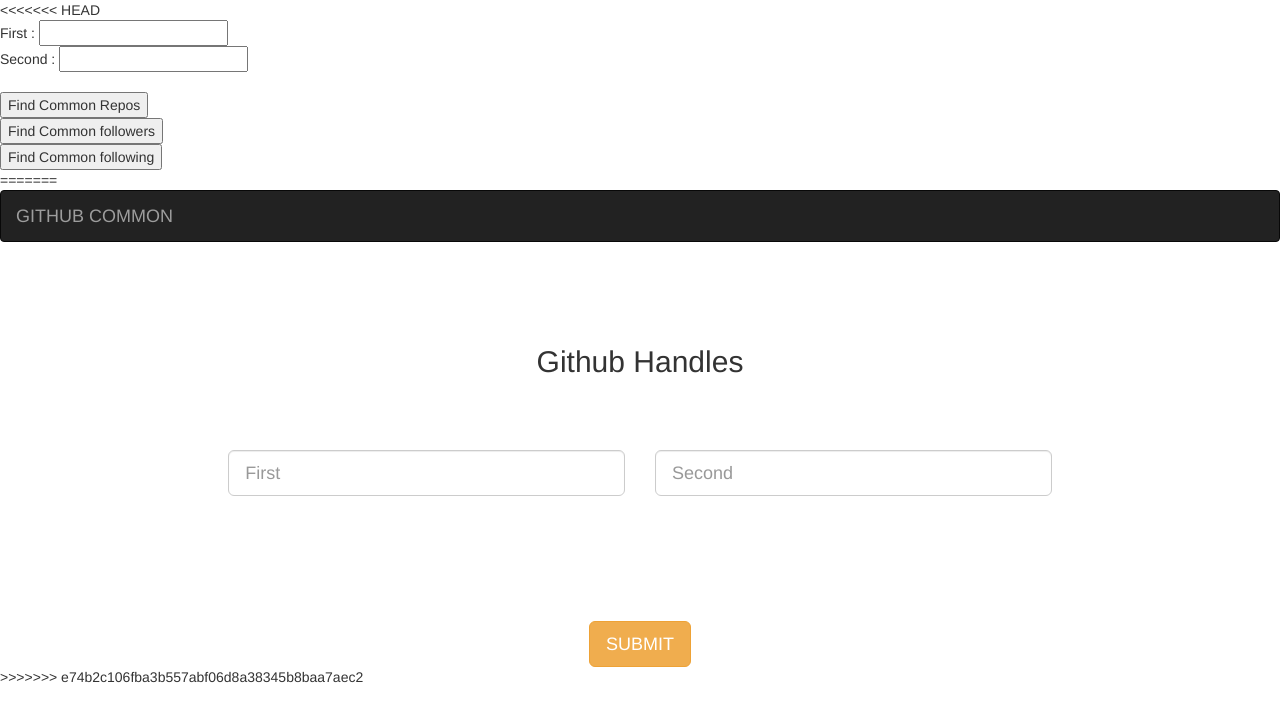
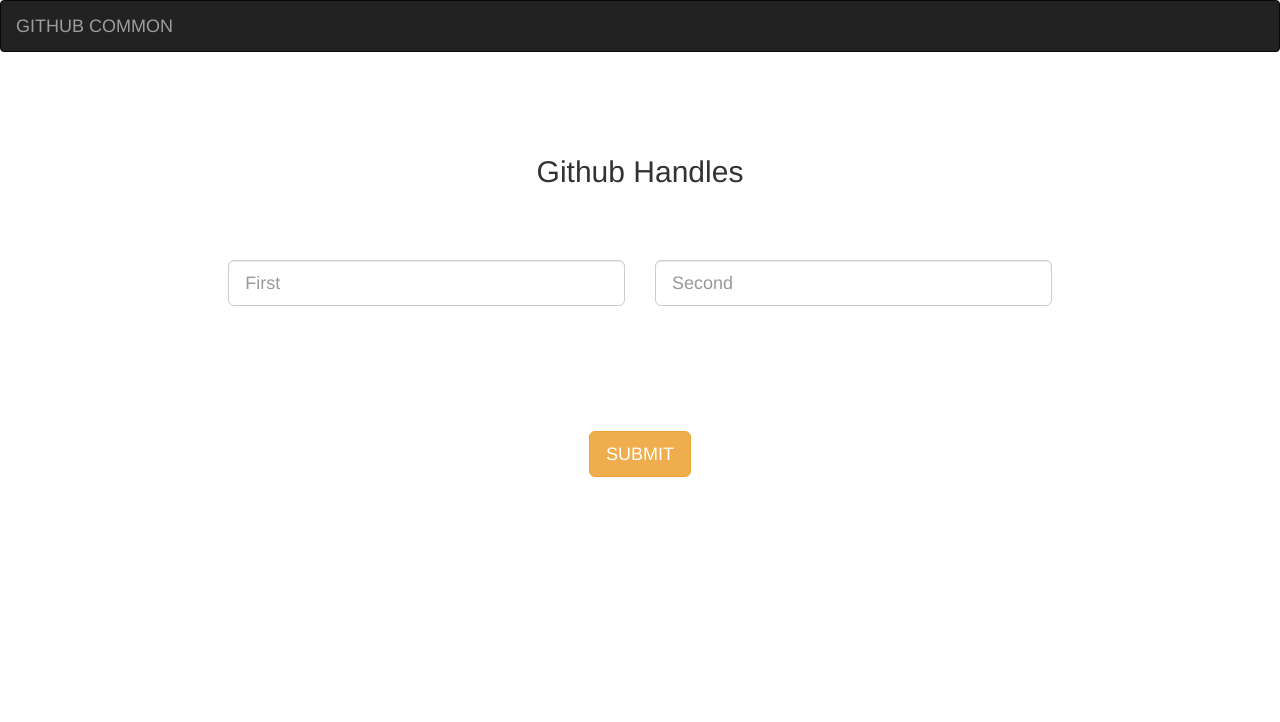
Before and after one commit to Rishav159/Github-common-repos, a website: page index.html in a window 1280 px wide. Drawn offline with nearby package versions, Linux system fonts and the light colour scheme.

Commit message:
minor fixes

```diff
--- a/index.html
+++ b/index.html
@@ -1,172 +1,5 @@
 <!DOCTYPE html>
 <html>
-<<<<<<< HEAD
-  <head>
-    <meta charset="utf-8">
-    <title>Github Common Repositories</title>
-    <link rel="stylesheet" href="index.css">
-  </head>
-  <body>
-    <br>
-    <div id='wrapper'>
-      First : <input id='first' type="text" name="1" value=""><br>
-    Second : <input id = 'second' type="text" name="1" value=""><br>
-     <br>
-      <input type="button" onclick='findCommonRepos()' value="Find Common Repos" class="butn"><br>
-      <input type="button" onclick='findCommonfollowers()' value="Find Common followers" class="butn"><br>
-      <input type="button" onclick='findCommonfollowing()' value="Find Common following" class="butn"><img src="images/rolling.svg" style="display:none;width:15px;height:auto" id="loading"><br>
-    </div>
-    <div id = "total">
-
-    </div>
-    <div id="repos">
-
-    </div>
-    <div id="repos">
-
-    </div>
-  </body>
-  <script type="text/javascript" src='jquery.js'></script>
-  <script type="text/javascript">
-  function findCommonRepos(){
-    $('#loading').show();
-    var first = $('#first').val();
-    var second = $('#second').val();
-    var firstmember = $.ajax({
-      url : 'https://api.github.com/users/'+first+'/repos?type=member',
-      method : 'GET'
-    });
-    var firstowner = $.ajax({
-      url : 'https://api.github.com/users/'+first+'/repos?type=owner',
-      method : 'GET'
-    });
-    var secondmember = $.ajax({
-      url : 'https://api.github.com/users/'+second+'/repos?type=member',
-      method : 'GET'
-    });
-    var secondowner = $.ajax({
-      url : 'https://api.github.com/users/'+second+'/repos?type=owner',
-      method : 'GET'
-    });
-    $.when(firstmember,firstowner,secondmember,secondowner).done(function(fm,fo,sm,so){
-      $('#loading').hide();
-      fm = fm[0];
-      fo = fo[0];
-      sm = sm[0];
-      so = so[0];
-      console.log("All done");
-      var repos = {};
-      var total = 0;
-      var common_repos = [];
-      for(var i = 0; i < fm.length; i++){
-        repos[fm[i].id] = fm[i];
-      }
-      for(var i = 0; i < fo.length; i++){
-        repos[fo[i].id] = fo[i];
-      }
-      for(var i = 0; i < sm.length; i++){
-        if(repos[sm[i].id]){
-          total++;
-          common_repos.push(sm[i]);
-        }
-      }
-      for(var i = 0; i < so.length; i++){
-        if(repos[so[i].id]){
-          total++;
-          common_repos.push(so[i]);
-        }
-      }
-      $('#total').html('');
-      $('#repos').html('<ul>');
-
-      $('#total').html('<h4>'+total+'</h4>');
-      for(var i = 0; i < common_repos.length; i++){
-        $('#repos').append('<li>'+common_repos[i].name+'</li>');
-      }
-      $('#repos').append('</ul>');
-    });
-  }
-  function findCommonfollowers() {
-    $('#loading').show();
-    var first = $('#first').val();
-    var second = $('#second').val();
-    var firstmember = $.ajax({
-      url : 'https://api.github.com/users/'+first+'/followers',
-      method : 'GET'
-    });
-    var secondmember = $.ajax({
-      url : 'https://api.github.com/users/'+second+'/followers',
-      method : 'GET'
-    });
-    $.when(firstmember,secondmember).done(function(fm,sm){
-      $('#loading').hide();
-      fm = fm[0];
-      sm = sm[0];
-      console.log(sm[0]);
-      var repos = {};
-      var total = 0;
-      var common_followers = [];
-      for(var i = 0; i < fm.length; i++){
-        repos[fm[i].id] = fm[i];
-      }
-      for(var i = 0; i < sm.length; i++){
-        if(repos[sm[i].id]){
-          total++;
-          common_followers.push(sm[i]);
-        }
-      }
-      $('#total').html('');
-      $('#repos').html('<ul>');
-
-      $('#total').html('<h4>'+total+'</h4>');
-      for(var i = 0; i < common_followers.length; i++){
-        $('#repos').append('<li>'+common_followers[i].login+'</li>');
-      }
-      $('#repos').append('</ul>');
-    });
-  }
-  function findCommonfollowing() {
-    $('#loading').show();
-    var first = $('#first').val();
-    var second = $('#second').val();
-    var firstmember = $.ajax({
-      url : 'https://api.github.com/users/'+first+'/following',
-      method : 'GET'
-    });
-    var secondmember = $.ajax({
-      url : 'https://api.github.com/users/'+second+'/following',
-      method : 'GET'
-    });
-    $.when(firstmember,secondmember).done(function(fm,sm){
-      $('#loading').hide();
-      fm = fm[0];
-      sm = sm[0];
-      console.log(sm[0]);
-      var repos = {};
-      var total = 0;
-      var common_following = [];
-      for(var i = 0; i < fm.length; i++){
-        repos[fm[i].id] = fm[i];
-      }
-      for(var i = 0; i < sm.length; i++){
-        if(repos[sm[i].id]){
-          total++;
-          common_following.push(sm[i]);
-        }
-      }
-      $('#total').html('');
-      $('#repos').html('<ul>');
-
-      $('#total').html('<h4>'+total+'</h4>');
-      for(var i = 0; i < common_following.length; i++){
-        $('#repos').append('<li>'+common_following[i].login+'</li>');
-      }
-      $('#repos').append('</ul>');
-    });
-  }
-
-  </script>
-=======
    <head>
       <meta charset="utf-8">
       <title>Github Common</title>
@@ -212,5 +45,4 @@
        location.href = "http://localhost:8000/next.html?first="+firstval+"&second="+secondval;
       };
    </script>
->>>>>>> e74b2c106fba3b557abf06d8a38345b8baa7aec2
 </html>
```
